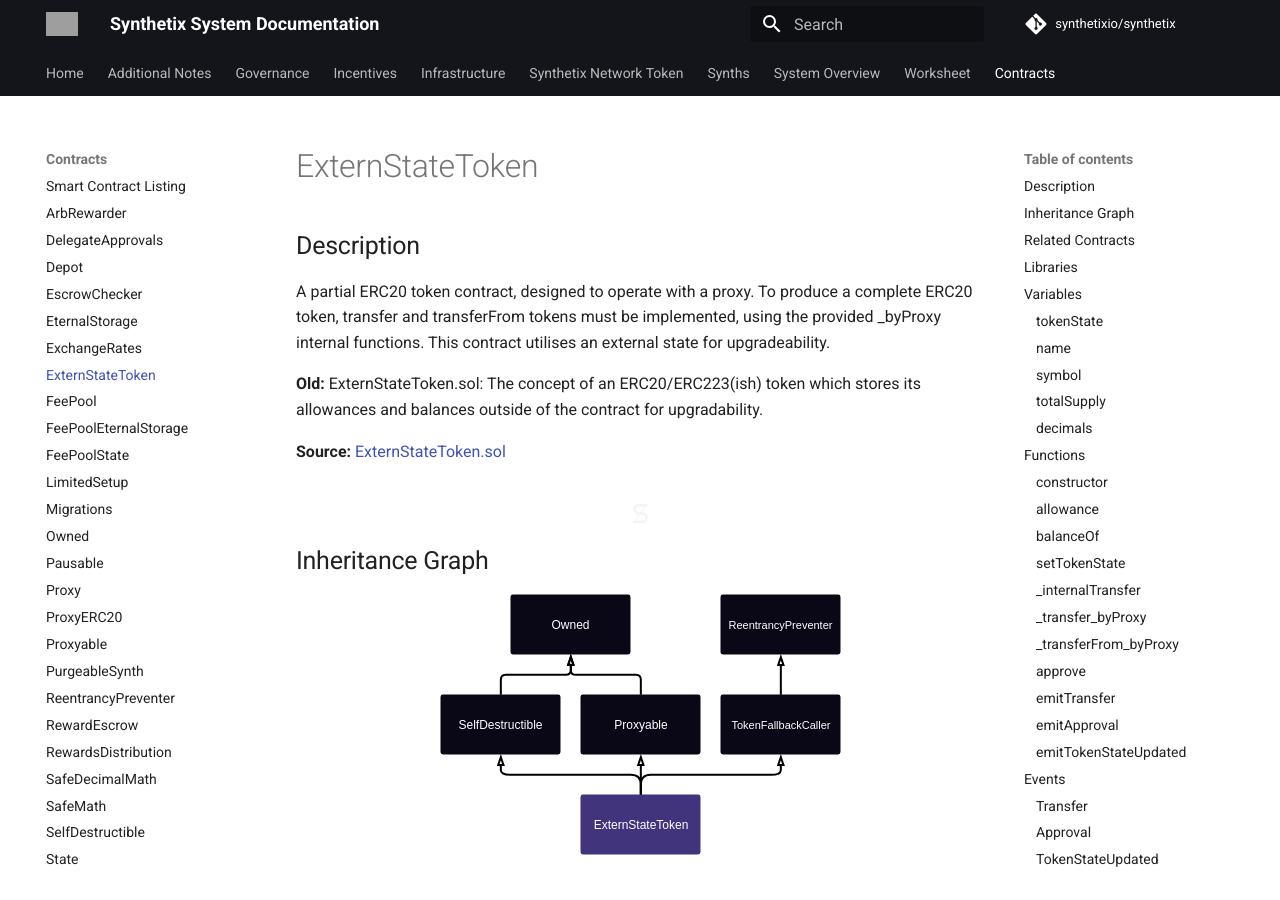
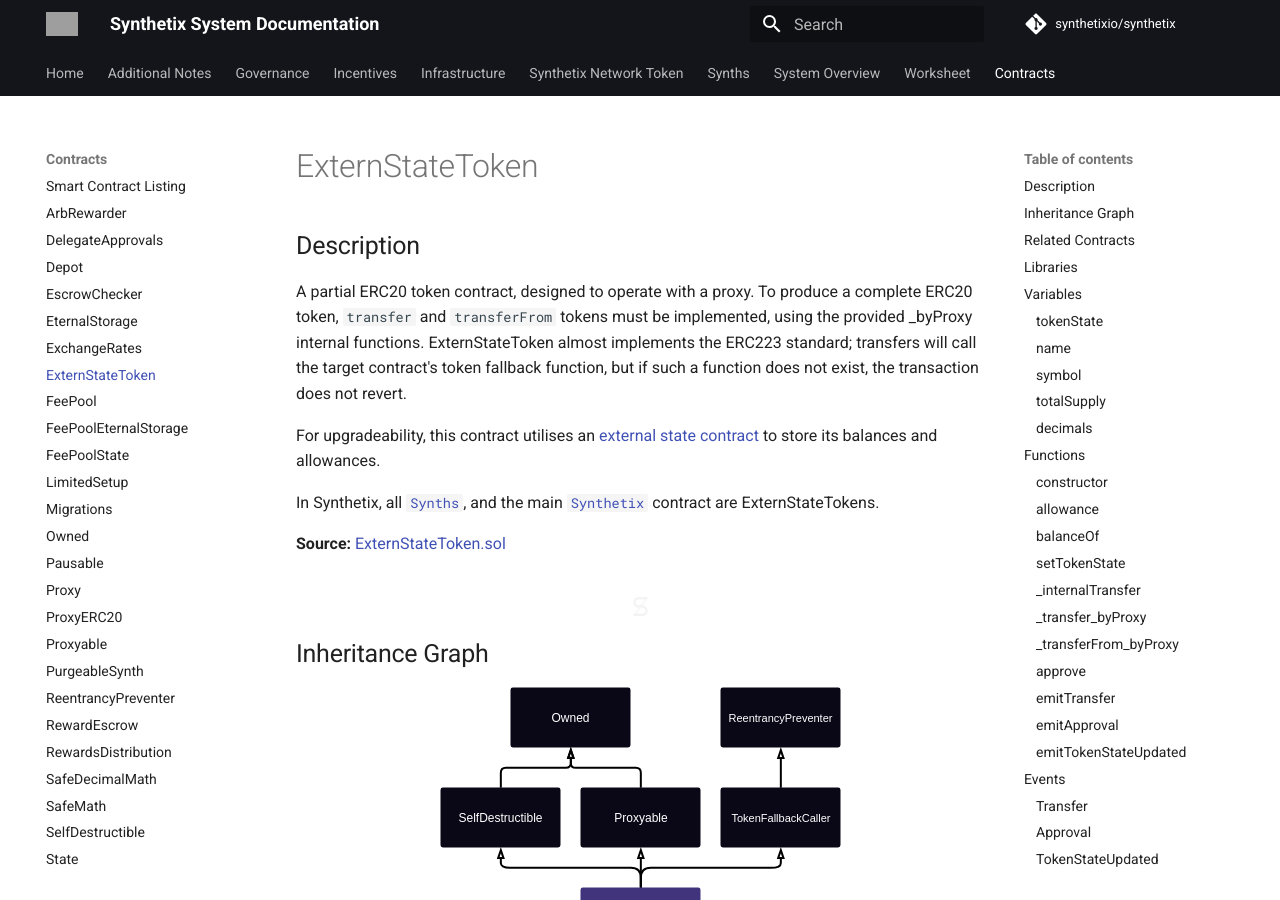
Before and after one commit to Synthetixio/synthetix, an MkDocs documentation site: the page built from docs/contracts/ExternStateToken.md, in a window 1280 px wide and 900 px high. Built offline with MkDocs 1.6.1 and Material for MkDocs 9.7.7, drawn with Linux system fonts in a browser that asks for light colours; comment, search, counter and statistics services are not loaded; some of the changed text lies outside the part shown; grey boxes are pictures that could not be loaded.

Commit message:
ExternStateToken descriptions.

```diff
--- a/docs/contracts/ExternStateToken.md
+++ b/docs/contracts/ExternStateToken.md
@@ -3,12 +3,13 @@
 ## Description
 
 A partial ERC20 token contract, designed to operate with a proxy.
-To produce a complete ERC20 token, transfer and transferFrom
-tokens must be implemented, using the provided _byProxy internal
-functions.
-This contract utilises an external state for upgradeability.
+To produce a complete ERC20 token, `transfer` and `transferFrom`
+tokens must be implemented, using the provided _byProxy internal functions.
+ExternStateToken almost implements the ERC223 standard; transfers will call the target contract's token fallback function, but if such a function does not exist, the transaction does not revert.
 
-**Old:** ExternStateToken.sol: The concept of an ERC20/ERC223(ish) token which stores its allowances and balances outside of the contract for upgradability.
+For upgradeability, this contract utilises an [external state contract](TokenState.md) to store its balances and allowances.
+
+In Synthetix, all [`Synths`](Synth.md), and the main [`Synthetix`](Synthetix.md) contract are ExternStateTokens.
 
 **Source:** [ExternStateToken.sol](https://github.com/Synthetixio/synthetix/blob/master/contracts/ExternStateToken.sol)
 
@@ -24,7 +25,7 @@
 
 ## Related Contracts
 
-TokenState
+* [`TokenState`](TokenState.md)
 
 <section-sep />
 
@@ -149,9 +150,9 @@
 
 Internal ERC20 transfer function used to implement [`_transfer_byProxy`](#_transfer_byproxy) and [`_transferFrom_byProxy`](#_transferfrom_byproxy).
 
-In addition to the ordinary ERC20 transfer behaviour, `_internalTransfer` also takes an ERC223 `data` parameter, and will call tokenFallback functions.
+In addition to the ordinary ERC20 transfer behaviour, `_internalTransfer` also takes an ERC223 `data` parameter, and will call tokenFallback functions via the inherited [`TokenFallbackCaller.callTokenFallbackIfNeeded`](TokenFallbackCaller.md#calltokenfallbackifneeded) function.
 
-This function always returns true if the transaction does not revert.
+`_internalTransfer` always returns true if the transaction does not revert.
 
 ???+ example "Details"
     **Signature**
```
